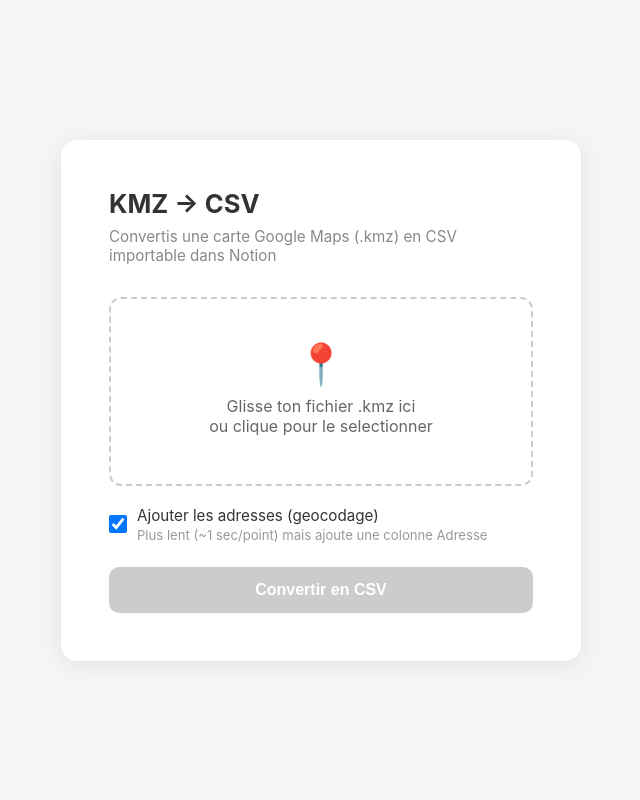
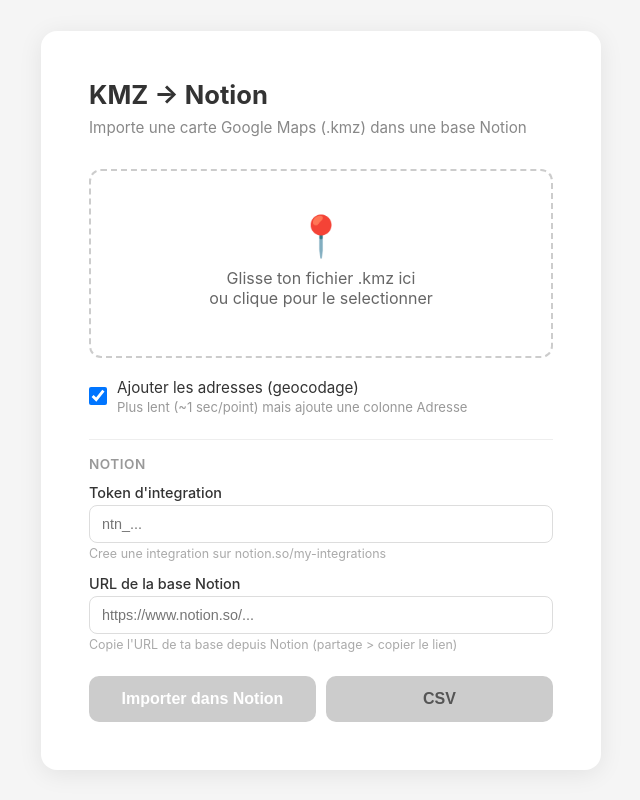
Before and after one commit to sebapuces/kmz-to-csv-app, a Flask app: page / in a window 1280 px wide. Shown: the whole page, without its empty margins (319-959 px from the left). Run offline with Flask 3, Linux system fonts and the light colour scheme.

Commit message:
Add Notion API integration for direct KMZ import
- New /import-notion route that creates pages in a Notion database
- Auto-creates missing properties (Nom, Description, Dossier, Carte,
  Latitude, Longitude, Altitude, Adresse, Google Maps, extended KML fields)
- Carte property as select tag to filter by imported map
- Extracts map name from KML Document element
- Strips HTML from KML descriptions
- UI redesigned with Notion config section + CSV fallback button
- Token via env var NOTION_TOKEN or form input

Co-Authored-By: Claude Opus 4.6 (1M context) <noreply@anthropic.com>

```diff
--- a/app.py
+++ b/app.py
@@ -1,18 +1,21 @@
 #!/usr/bin/env python3
-"""Webapp KMZ → CSV pour Notion (avec geocodage)."""
+"""Webapp KMZ → Notion / CSV."""
 
 import csv
 import io
 import json
 import logging
+import os
+import re
 import time
 import urllib.parse
 import urllib.request
 import zipfile
 from pathlib import Path
+
 from defusedxml.ElementTree import fromstring as xml_fromstring
-
-from flask import Flask, render_template, request, send_file
+from flask import Flask, jsonify, render_template, request, send_file
+from notion_client import Client as NotionClient
 
 logging.basicConfig(level=logging.INFO)
 log = logging.getLogger(__name__)
@@ -21,7 +24,7 @@ app = Flask(__name__)
 app.config["MAX_CONTENT_LENGTH"] = 50 * 1024 * 1024  # 50 MB max
 
 KML_NS = "{http://www.opengis.net/kml/2.2}"
-MAX_KML_SIZE = 10 * 1024 * 1024  # 10 MB max après décompression
+MAX_KML_SIZE = 10 * 1024 * 1024  # 10 MB max after decompression
 
 NOMINATIM_URL = "https://nominatim.openstreetmap.org/reverse"
 NOMINATIM_HEADERS = {"User-Agent": "kmz-to-csv-webapp/1.0"}
@@ -40,11 +43,24 @@ def extract_kml(kmz_bytes: bytes) -> str:
     raise ValueError("Aucun fichier .kml dans le .kmz")
 
 
+def extract_map_name(kml_text: str) -> str:
+    root = xml_fromstring(kml_text)
+    doc = root.find(f".//{KML_NS}Document")
+    if doc is not None:
+        name = doc.findtext(f"{KML_NS}name", "").strip()
+        if name:
+            return name
+    return ""
+
+
+def strip_html(text: str) -> str:
+    return re.sub(r"<[^>]+>", "", text).strip()
+
+
 def parse_placemarks(kml_text: str) -> list[dict]:
     root = xml_fromstring(kml_text)
     placemarks = []
 
-    # Build placemark → folder name lookup in one pass
     folder_map = {}
     for folder_el in root.iter(f"{KML_NS}Folder"):
         fname = folder_el.findtext(f"{KML_NS}name", "").strip()
@@ -54,7 +70,7 @@ def parse_placemarks(kml_text: str) -> list[dict]:
 
     for pm in root.iter(f"{KML_NS}Placemark"):
         name = pm.findtext(f"{KML_NS}name", "").strip()
-        description = pm.findtext(f"{KML_NS}description", "").strip()
+        description = strip_html(pm.findtext(f"{KML_NS}description", ""))
         folder = folder_map.get(pm, "")
 
         lat, lon, alt = "", "", ""
@@ -64,7 +80,6 @@ def parse_placemarks(kml_text: str) -> list[dict]:
         if point is not None:
             coords_text = point.text.strip()
         elif line is not None:
-            # LineString: multiple coord tuples separated by whitespace, take the first
             coords_text = line.text.strip().split()[0]
         if coords_text:
             parts = coords_text.split(",")
@@ -82,13 +97,13 @@ def parse_placemarks(kml_text: str) -> list[dict]:
                 if key:
                     extended[key] = get_val(el).strip()
 
-        lieu = f"{lat}, {lon}" if lat and lon else ""
-
         placemarks.append({
             "Nom": name,
             "Description": description,
             "Dossier": folder,
-            "Lieu": lieu,
+            "Latitude": lat,
+            "Longitude": lon,
+            "Altitude": alt,
             **extended,
         })
 
@@ -98,7 +113,6 @@ def parse_placemarks(kml_text: str) -> list[dict]:
 # ── Geocoding ──────────────────────────────────────────────────────
 
 def reverse_geocode(lat: str, lon: str) -> str:
-    """Renvoie une adresse lisible depuis les coordonnées, ou '' en cas d'échec."""
     if not lat or not lon:
         return ""
     params = urllib.parse.urlencode({
@@ -112,7 +126,7 @@ def reverse_geocode(lat: str, lon: str) -> str:
             data = json.loads(resp.read())
             return data.get("display_name", "")
     except Exception as exc:
-        log.warning("Geocodage échoué pour %s,%s : %s", lat, lon, exc)
+        log.warning("Geocodage echoue pour %s,%s : %s", lat, lon, exc)
         return ""
 
 
@@ -122,29 +136,29 @@ def google_maps_link(lat: str, lon: str) -> str:
     return f"https://www.google.com/maps?q={lat},{lon}"
 
 
-# ── CSV generation ─────────────────────────────────────────────────
+# ── Enrichment ─────────────────────────────────────────────────────
 
-def build_csv(placemarks: list[dict], with_geocoding: bool) -> str:
-    if not placemarks:
-        return ""
-
+def enrich_placemarks(placemarks, carte_name, with_geocoding):
     rows = []
     for i, pm in enumerate(placemarks):
         row = dict(pm)
-        lieu = row.get("Lieu", "")
-        if lieu:
-            lat, lon = lieu.split(", ", 1)
-        else:
-            lat, lon = "", ""
+        row["Carte"] = carte_name
+        lat, lon = row.get("Latitude", ""), row.get("Longitude", "")
         if with_geocoding:
             if i > 0:
                 time.sleep(1.1)
             row["Adresse"] = reverse_geocode(lat, lon)
         row["Google Maps"] = google_maps_link(lat, lon)
         rows.append(row)
+    return rows
 
+
+# ── CSV generation ─────────────────────────────────────────────────
+
+def build_csv(rows: list[dict]) -> str:
+    if not rows:
+        return ""
     fieldnames = list(dict.fromkeys(k for row in rows for k in row))
-
     output = io.StringIO()
     writer = csv.DictWriter(output, fieldnames=fieldnames)
     writer.writeheader()
@@ -152,11 +166,126 @@ def build_csv(placemarks: list[dict], with_geocoding: bool) -> str:
     return output.getvalue()
 
 
+# ── Notion integration ─────────────────────────────────────────────
+
+STANDARD_FIELDS = {
+    "Nom", "Description", "Dossier", "Carte",
+    "Latitude", "Longitude", "Altitude",
+    "Adresse", "Google Maps",
+}
+
+DB_PROPERTIES = {
+    "Description": {"rich_text": {}},
+    "Dossier": {"select": {}},
+    "Carte": {"select": {}},
+    "Latitude": {"number": {"format": "number"}},
+    "Longitude": {"number": {"format": "number"}},
+    "Altitude": {"number": {"format": "number"}},
+    "Adresse": {"rich_text": {}},
+    "Google Maps": {"url": {}},
+}
+
+
+def parse_database_id(url_or_id: str) -> str:
+    url_or_id = url_or_id.strip().rstrip("/")
+    if "/" in url_or_id:
+        segment = url_or_id.split("?")[0].split("/")[-1]
+        # "Page-Title-abc123def456..." → extract last 32 hex chars
+        clean = segment.replace("-", "")
+        if len(clean) >= 32:
+            hex_part = clean[-32:]
+            if all(c in "0123456789abcdef" for c in hex_part):
+                return hex_part
+        return segment
+    return url_or_id.replace("-", "")
+
+
+def ensure_db_properties(notion, database_id, extra_fields):
+    db = notion.databases.retrieve(database_id)
+    existing = set(db["properties"].keys())
+
+    updates = {}
+    for name, config in DB_PROPERTIES.items():
+        if name not in existing:
+            updates[name] = config
+    for field in extra_fields:
+        if field not in existing and field not in updates:
+            updates[field] = {"rich_text": {}}
+
+    if updates:
+        notion.databases.update(database_id, properties=updates)
+
+
+def create_notion_page(notion, database_id, row):
+    props = {}
+
+    # Title
+    nom = row.get("Nom", "Sans nom")
+    props["Nom"] = {"title": [{"text": {"content": nom[:2000]}}]}
+
+    # Rich text
+    for field in ("Description", "Adresse"):
+        val = row.get(field, "")
+        if val:
+            props[field] = {"rich_text": [{"text": {"content": val[:2000]}}]}
+
+    # Select
+    for field in ("Dossier", "Carte"):
+        val = row.get(field, "")
+        if val:
+            props[field] = {"select": {"name": val[:100]}}
+
+    # Numbers
+    for field in ("Latitude", "Longitude", "Altitude"):
+        val = row.get(field, "")
+        if val:
+            try:
+                props[field] = {"number": float(val)}
+            except ValueError:
+                pass
+
+    # URL
+    gm = row.get("Google Maps", "")
+    if gm:
+        props["Google Maps"] = {"url": gm}
+
+    # Extended KML fields
+    for k, v in row.items():
+        if k not in STANDARD_FIELDS and v:
+            props[k] = {"rich_text": [{"text": {"content": str(v)[:2000]}}]}
+
+    notion.pages.create(parent={"database_id": database_id}, properties=props)
+
+
+def import_to_notion(token, database_url, rows):
+    notion = NotionClient(auth=token)
+    database_id = parse_database_id(database_url)
+
+    extra_fields = set()
+    for row in rows:
+        extra_fields.update(k for k in row if k not in STANDARD_FIELDS)
+
+    ensure_db_properties(notion, database_id, extra_fields)
+
+    created = 0
+    errors = []
+    for row in rows:
+        try:
+            create_notion_page(notion, database_id, row)
+            created += 1
+        except Exception as e:
+            errors.append(f"{row.get('Nom', '?')}: {e}")
+            log.warning("Erreur Notion pour %s: %s", row.get("Nom"), e)
+
+    return created, errors
+
+
 # ── Routes ─────────────────────────────────────────────────────────
 
 @app.route("/")
 def index():
-    return render_template("index.html")
+    has_token = bool(os.environ.get("NOTION_TOKEN"))
+    return render_template("index.html", has_token=has_token)
 
 
 @app.route("/convert", methods=["POST"])
@@ -167,13 +296,16 @@ def convert():
 
     with_geocoding = request.form.get("geocoding") == "on"
 
-    kml_text = extract_kml(file.stream.read())
+    kmz_bytes = file.stream.read()
+    kml_text = extract_kml(kmz_bytes)
+    carte_name = extract_map_name(kml_text) or Path(file.filename).stem
     placemarks = parse_placemarks(kml_text)
 
     if not placemarks:
         return "Aucun point trouve dans le fichier.", 400
 
-    csv_text = build_csv(placemarks, with_geocoding)
+    rows = enrich_placemarks(placemarks, carte_name, with_geocoding)
+    csv_text = build_csv(rows)
 
     stem = Path(file.filename).stem
     safe_name = "".join(c if c.isalnum() or c in "._- " else "_" for c in stem)
@@ -182,5 +314,39 @@ def convert():
     return send_file(mem, mimetype="text/csv", as_attachment=True, download_name=output_name)
 
 
+@app.route("/import-notion", methods=["POST"])
+def import_notion_route():
+    file = request.files.get("kmz_file")
+    if not file or not file.filename.lower().endswith(".kmz"):
+        return jsonify({"error": "Merci d'envoyer un fichier .kmz"}), 400
+
+    token = (request.form.get("notion_token", "").strip()
+             or os.environ.get("NOTION_TOKEN", ""))
+    database_url = request.form.get("notion_database", "").strip()
+
+    if not token:
+        return jsonify({"error": "Token Notion manquant"}), 400
+    if not database_url:
+        return jsonify({"error": "URL de la base Notion manquante"}), 400
+
+    with_geocoding = request.form.get("geocoding") == "on"
+
+    try:
+        kmz_bytes = file.stream.read()
+        kml_text = extract_kml(kmz_bytes)
+        carte_name = extract_map_name(kml_text) or Path(file.filename).stem
+        placemarks = parse_placemarks(kml_text)
+
+        if not placemarks:
+            return jsonify({"error": "Aucun point trouve dans le fichier."}), 400
+
+        rows = enrich_placemarks(placemarks, carte_name, with_geocoding)
+        created, errors = import_to_notion(token, database_url, rows)
+    except Exception as e:
+        return jsonify({"error": str(e)}), 500
+
+    return jsonify({"created": created, "errors": errors, "carte": carte_name})
+
+
 if __name__ == "__main__":
     app.run(debug=False, port=5050)
--- a/requirements.txt
+++ b/requirements.txt
@@ -1,2 +1,3 @@
 flask==3.1.3
 defusedxml==0.7.1
+notion-client==2.3.0
--- a/templates/index.html
+++ b/templates/index.html
@@ -3,7 +3,7 @@
 <head>
     <meta charset="UTF-8">
     <meta name="viewport" content="width=device-width, initial-scale=1.0">
-    <title>KMZ → CSV pour Notion</title>
+    <title>KMZ → Notion</title>
     <style>
         * { box-sizing: border-box; margin: 0; padding: 0; }
         body {
@@ -14,24 +14,18 @@
             display: flex;
             align-items: center;
             justify-content: center;
+            padding: 20px;
         }
         .card {
             background: white;
             border-radius: 16px;
             box-shadow: 0 4px 24px rgba(0,0,0,.08);
             padding: 48px;
-            max-width: 520px;
+            max-width: 560px;
             width: 100%;
         }
-        h1 {
-            font-size: 1.6rem;
-            margin-bottom: 8px;
-        }
-        .subtitle {
-            color: #888;
-            font-size: .95rem;
-            margin-bottom: 32px;
-        }
+        h1 { font-size: 1.6rem; margin-bottom: 8px; }
+        .subtitle { color: #888; font-size: .95rem; margin-bottom: 32px; }
         .drop-zone {
             border: 2px dashed #ccc;
             border-radius: 12px;
@@ -47,71 +41,64 @@
         }
         .drop-zone .icon { font-size: 2.5rem; margin-bottom: 8px; }
         .drop-zone p { color: #666; }
-        .drop-zone .filename {
-            margin-top: 8px;
-            font-weight: 600;
-            color: #333;
+        .drop-zone .filename { margin-top: 8px; font-weight: 600; color: #333; }
+        .option {
+            display: flex; align-items: center; gap: 10px;
+            margin-bottom: 20px; font-size: .95rem;
         }
-        .option {
-            display: flex;
-            align-items: center;
-            gap: 10px;
-            margin-bottom: 24px;
-            font-size: .95rem;
+        .option input[type="checkbox"] { width: 18px; height: 18px; }
+        .option .note { display: block; color: #999; font-size: .82rem; margin-top: 2px; }
+        .section-title {
+            font-size: .85rem; font-weight: 600; color: #999;
+            text-transform: uppercase; letter-spacing: .5px;
+            margin: 24px 0 12px; padding-top: 16px;
+            border-top: 1px solid #eee;
         }
-        .option input[type="checkbox"] {
-            width: 18px;
-            height: 18px;
+        .field { margin-bottom: 14px; }
+        .field label { display: block; font-size: .9rem; font-weight: 500; margin-bottom: 4px; }
+        .field input {
+            width: 100%; padding: 10px 12px; font-size: .9rem;
+            border: 1px solid #ddd; border-radius: 8px;
+            transition: border-color .2s;
         }
-        .option .note {
-            display: block;
-            color: #999;
-            font-size: .82rem;
-            margin-top: 2px;
+        .field input:focus { outline: none; border-color: #4a90d9; }
+        .field .hint { font-size: .78rem; color: #aaa; margin-top: 3px; }
+        .buttons { display: flex; gap: 10px; margin-top: 24px; }
+        .btn {
+            flex: 1; padding: 14px; font-size: 1rem; font-weight: 600;
+            border: none; border-radius: 10px; cursor: pointer; transition: background .2s;
         }
-        button[type="submit"] {
-            width: 100%;
-            padding: 14px;
-            font-size: 1rem;
-            font-weight: 600;
-            background: #4a90d9;
-            color: white;
-            border: none;
-            border-radius: 10px;
-            cursor: pointer;
-            transition: background .2s;
-        }
-        button[type="submit"]:hover { background: #3a7bc8; }
-        button[type="submit"]:disabled {
-            background: #ccc;
-            cursor: not-allowed;
-        }
+        .btn:disabled { background: #ccc !important; cursor: not-allowed; }
+        .btn-primary { background: #4a90d9; color: white; }
+        .btn-primary:hover:not(:disabled) { background: #3a7bc8; }
+        .btn-secondary { background: #eee; color: #555; }
+        .btn-secondary:hover:not(:disabled) { background: #ddd; }
         .spinner {
-            display: none;
-            text-align: center;
-            margin-top: 16px;
-            color: #888;
+            display: none; text-align: center; margin-top: 16px; color: #888;
         }
         .spinner.visible { display: block; }
         .spinner .dot {
-            display: inline-block;
-            width: 8px; height: 8px;
-            background: #4a90d9;
-            border-radius: 50%;
-            margin: 0 3px;
+            display: inline-block; width: 8px; height: 8px;
+            background: #4a90d9; border-radius: 50%; margin: 0 3px;
             animation: bounce .6s infinite alternate;
         }
         .spinner .dot:nth-child(2) { animation-delay: .2s; }
         .spinner .dot:nth-child(3) { animation-delay: .4s; }
         @keyframes bounce { to { transform: translateY(-8px); opacity: .4; } }
+        .result {
+            display: none; margin-top: 16px; padding: 14px;
+            border-radius: 10px; font-size: .9rem;
+        }
+        .result.success { display: block; background: #e8f5e9; color: #2e7d32; }
+        .result.error { display: block; background: #fbe9e7; color: #c62828; }
     </style>
 </head>
 <body>
     <div class="card">
-        <h1>KMZ → CSV</h1>
-        <p class="subtitle">Convertis une carte Google Maps (.kmz) en CSV importable dans Notion</p>
+        <h1>KMZ → Notion</h1>
+        <p class="subtitle">Importe une carte Google Maps (.kmz) dans une base Notion</p>
 
-        <form id="form" action="/convert" method="post" enctype="multipart/form-data">
+        <form id="form" enctype="multipart/form-data">
             <div class="drop-zone" id="dropZone">
                 <div class="icon">📍</div>
                 <p>Glisse ton fichier .kmz ici<br>ou clique pour le selectionner</p>
@@ -127,23 +114,56 @@
                 </span>
             </label>
 
-            <button type="submit" id="submitBtn" disabled>Convertir en CSV</button>
+            <div class="section-title">Notion</div>
+
+            <div class="field">
+                <label for="notionToken">Token d'integration</label>
+                <input type="password" id="notionToken" name="notion_token"
+                       placeholder="ntn_..." {{ 'value=""' if has_token else '' }}>
+                <div class="hint">
+                    {% if has_token %}
+                        Variable NOTION_TOKEN detectee. Laisse vide pour l'utiliser.
+                    {% else %}
+                        Cree une integration sur notion.so/my-integrations
+                    {% endif %}
+                </div>
+            </div>
+
+            <div class="field">
+                <label for="notionDb">URL de la base Notion</label>
+                <input type="text" id="notionDb" name="notion_database"
+                       placeholder="https://www.notion.so/...">
+                <div class="hint">Copie l'URL de ta base depuis Notion (partage > copier le lien)</div>
+            </div>
+
+            <div class="buttons">
+                <button type="button" class="btn btn-primary" id="btnNotion" disabled>
+                    Importer dans Notion
+                </button>
+                <button type="button" class="btn btn-secondary" id="btnCsv" disabled>
+                    CSV
+                </button>
+            </div>
         </form>
 
         <div class="spinner" id="spinner">
             <span class="dot"></span><span class="dot"></span><span class="dot"></span>
-            <p style="margin-top:10px">Conversion en cours... <span id="eta"></span></p>
+            <p style="margin-top:10px" id="spinnerText">Import en cours...</p>
         </div>
+
+        <div class="result" id="result"></div>
     </div>
 
     <script>
         const dropZone = document.getElementById("dropZone");
         const fileInput = document.getElementById("fileInput");
         const fileName = document.getElementById("fileName");
-        const submitBtn = document.getElementById("submitBtn");
+        const btnNotion = document.getElementById("btnNotion");
+        const btnCsv = document.getElementById("btnCsv");
         const form = document.getElementById("form");
         const spinner = document.getElementById("spinner");
-        const eta = document.getElementById("eta");
+        const spinnerText = document.getElementById("spinnerText");
+        const result = document.getElementById("result");
 
         dropZone.addEventListener("click", () => fileInput.click());
         dropZone.addEventListener("dragover", e => { e.preventDefault(); dropZone.classList.add("drag-over"); });
@@ -162,19 +182,64 @@
             const file = fileInput.files[0];
             if (file) {
                 fileName.textContent = file.name;
-                submitBtn.disabled = false;
+                btnNotion.disabled = false;
+                btnCsv.disabled = false;
             }
         }
 
-        form.addEventListener("submit", function(e) {
-            e.preventDefault();
-            submitBtn.disabled = true;
+        function showSpinner(text) {
+            result.className = "result";
             spinner.classList.add("visible");
+            spinnerText.textContent = text;
+            btnNotion.disabled = true;
+            btnCsv.disabled = true;
+        }
 
+        function hideSpinner() {
+            spinner.classList.remove("visible");
+            if (fileInput.files.length) {
+                btnNotion.disabled = false;
+                btnCsv.disabled = false;
+            }
+        }
+
+        // ── Notion import ──
+        btnNotion.addEventListener("click", () => {
             const geocoding = form.querySelector('[name="geocoding"]').checked;
-            if (geocoding) {
-                eta.textContent = "(peut prendre quelques minutes avec le geocodage)";
-            }
+            showSpinner(geocoding
+                ? "Import en cours (geocodage actif, peut prendre quelques minutes)..."
+                : "Import en cours...");
+
+            const formData = new FormData(form);
+            fetch("/import-notion", { method: "POST", body: formData })
+                .then(resp => resp.json().then(data => ({ ok: resp.ok, data })))
+                .then(({ ok, data }) => {
+                    hideSpinner();
+                    if (!ok || data.error) {
+                        result.className = "result error";
+                        result.textContent = data.error || "Erreur inconnue";
+                        return;
+                    }
+                    let msg = `${data.created} point(s) importes dans Notion (carte : ${data.carte})`;
+                    if (data.errors && data.errors.length) {
+                        msg += `\n${data.errors.length} erreur(s) : ${data.errors.slice(0, 3).join(", ")}`;
+                    }
+                    result.className = "result success";
+                    result.textContent = msg;
+                })
+                .catch(err => {
+                    hideSpinner();
+                    result.className = "result error";
+                    result.textContent = "Erreur : " + err.message;
+                });
+        });
+
+        // ── CSV download ──
+        btnCsv.addEventListener("click", () => {
+            const geocoding = form.querySelector('[name="geocoding"]').checked;
+            showSpinner(geocoding
+                ? "Conversion en cours (geocodage actif)..."
+                : "Conversion en cours...");
 
             const formData = new FormData(form);
             fetch("/convert", { method: "POST", body: formData })
@@ -188,11 +253,12 @@
                     const a = document.createElement("a");
                     a.href = url; a.download = name; a.click();
                     URL.revokeObjectURL(url);
+                    hideSpinner();
                 })
-                .catch(err => alert("Erreur : " + err.message))
-                .finally(() => {
-                    submitBtn.disabled = false;
-                    spinner.classList.remove("visible");
+                .catch(err => {
+                    hideSpinner();
+                    result.className = "result error";
+                    result.textContent = "Erreur : " + err.message;
                 });
         });
     </script>
```
Also changed, not shown: CLAUDE.md (+30 -12 lines).
